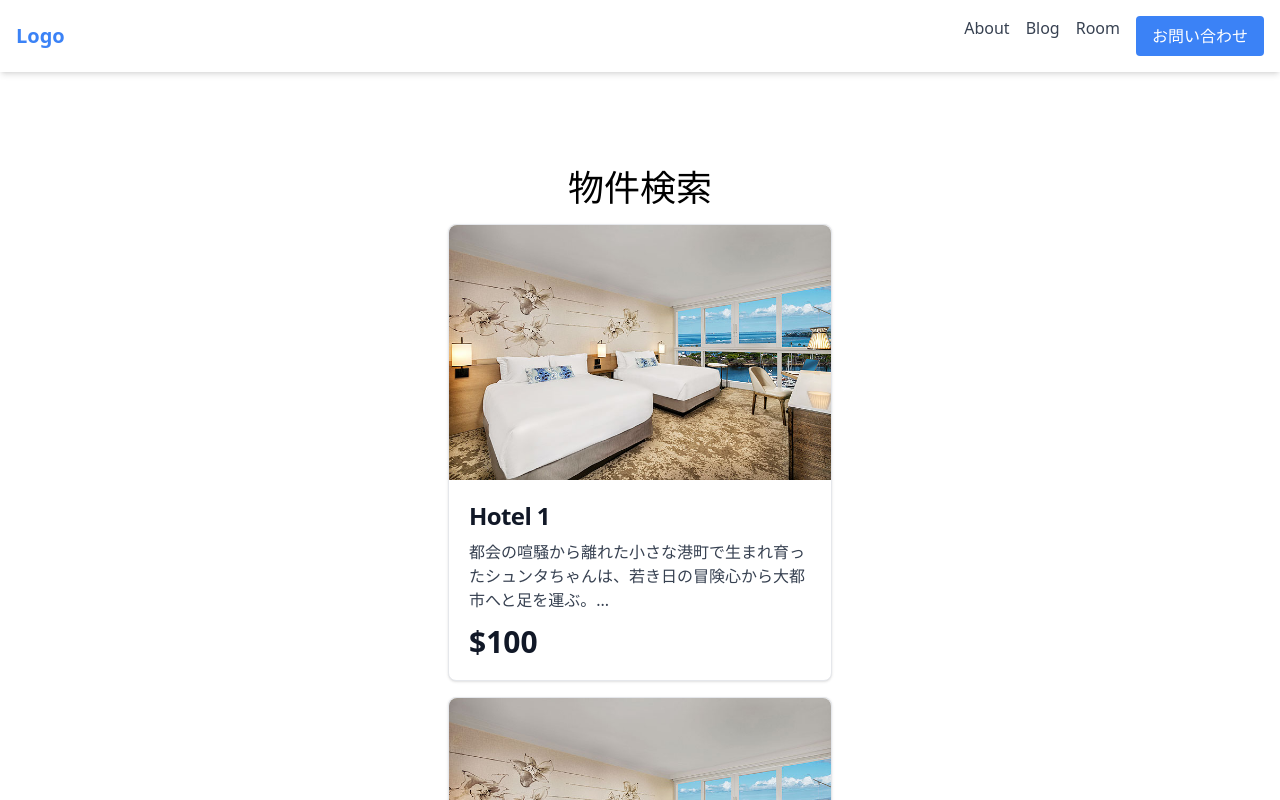
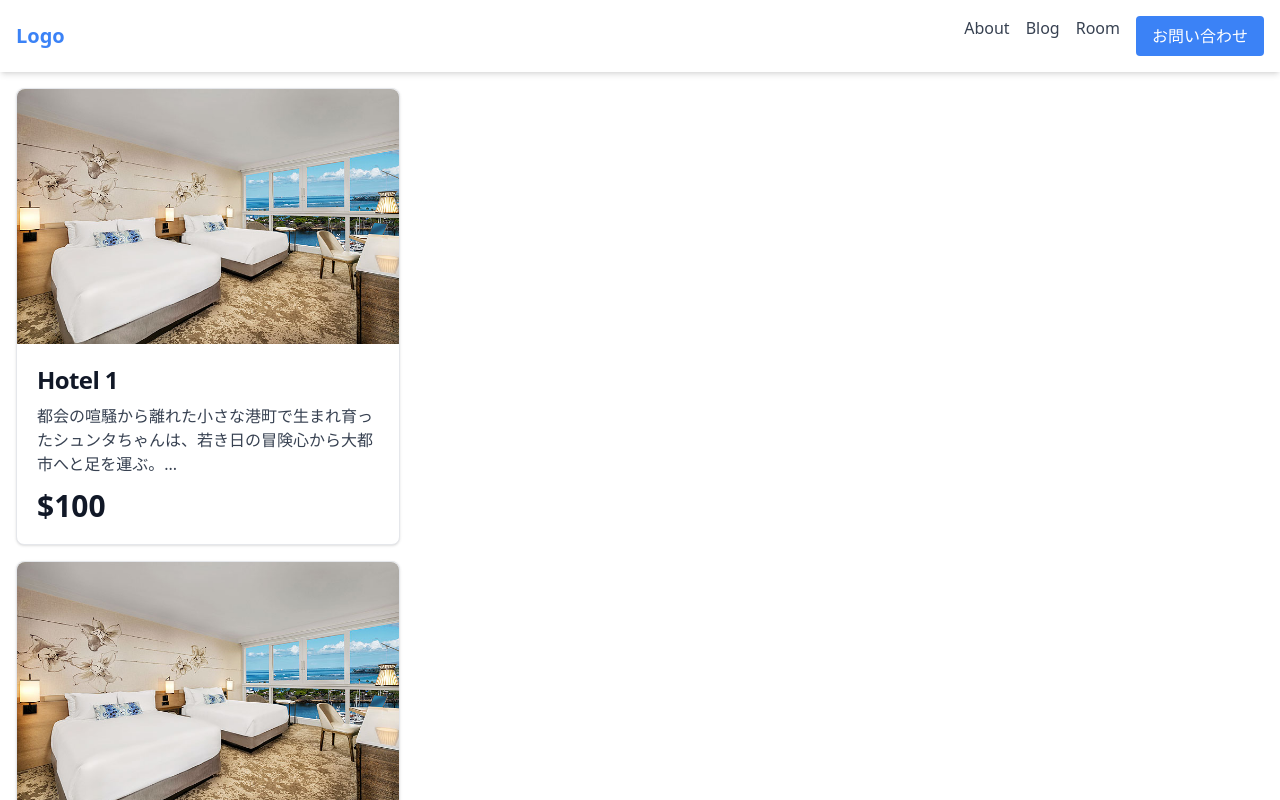
Before and after one commit to hi-asamin/load-to-hawaii, a Next.js app: page /rooms in a window 1280 px wide. Shown: the top 800 px of the page. Built offline with nearby package versions, Linux system fonts and the light colour scheme.

Commit message:
ブログのリンク先追加

```diff
--- a/src/components/Footer.tsx
+++ b/src/components/Footer.tsx
@@ -1,5 +1,5 @@
 import Link from 'next/link';
-import { SITE_NAME } from '@/config/base';
+import { SITE_NAME } from '@/config/constants';
 
 /**
  * Footer component that displays site information and links.
--- a/src/components/Header.tsx
+++ b/src/components/Header.tsx
@@ -1,6 +1,6 @@
 import Link from 'next/link';
 import { useState } from 'react';
-import { SITE_NAME } from '@/config/base';
+import { SITE_NAME, BLOG_URL } from '@/config/constants';
 
 const Header: React.FC = () => {
   const [isMenuOpen, setIsMenuOpen] = useState(false);
@@ -19,7 +19,7 @@ const Header: React.FC = () => {
             About
           </Link>
           <Link
-            href="/blog"
+            href={BLOG_URL}
             className="text-gray-700 hover:text-blue-500"
             target="_blank"
             rel="noopener noreferrer"
@@ -49,7 +49,7 @@ const Header: React.FC = () => {
             About
           </Link>
           <Link
-            href="/blog"
+            href={BLOG_URL}
             className="block mb-2 text-gray-700 hover:text-blue-500"
             target="_blank"
             rel="noopener noreferrer"
--- a/src/components/Layout.tsx
+++ b/src/components/Layout.tsx
@@ -2,7 +2,7 @@ import Head from 'next/head';
 import { ReactNode } from 'react';
 import Header from '@/components/Header';
 import Footer from '@/components/Footer';
-import { SITE_NAME, SITE_DESCRIPTION } from '@/config/base';
+import { SITE_NAME, SITE_DESCRIPTION } from '@/config/constants';
 
 interface Props {
   children: ReactNode;
@@ -39,7 +39,7 @@ const Layout: React.FC<Props> = ({
         <Header />
 
         {/* コンテンツ */}
-        <div className="">{children}</div>
+        {children}
 
         {/* フッター */}
         <Footer />
--- a/src/config/base.ts
+++ /dev/null
@@ -1,3 +0,0 @@
-// TODO: 環境変数から取得するようにする
-export const SITE_NAME = 'Luana Stay';
-export const SITE_DESCRIPTION = 'Load to hawaii';
--- /dev/null
+++ b/src/config/constants.ts
@@ -0,0 +1,5 @@
+export const {
+  SITE_NAME = 'Luana Stay',
+  SITE_DESCRIPTION = 'Sample',
+  BLOG_URL = 'https://luanastay.com/',
+} = process.env;
--- a/src/pages/index.tsx
+++ b/src/pages/index.tsx
@@ -18,7 +18,9 @@ const Top: React.FC<TopPageProps> = ({ rooms }) => {
       <SearchBar />
 
       {/* Swiperによる横並びカードのリスト */}
-      <CardList rooms={rooms} />
+      <main>
+        <CardList rooms={rooms} />
+      </main>
     </>
   );
 };
--- a/src/pages/rooms/index.tsx
+++ b/src/pages/rooms/index.tsx
@@ -9,8 +9,7 @@ interface RoomsPageProps {
 const Rooms: React.FC<RoomsPageProps> = ({ rooms }) => {
   return (
     <>
-      <main className={`flex min-h-screen flex-col items-center justify-between p-24`}>
-        <h1 className="text-4xl">物件検索</h1>
+      <main>
         <CardList rooms={rooms} />
       </main>
     </>
```
Also changed, not shown: 1 other file (tests, documents, lock files or other folders).
